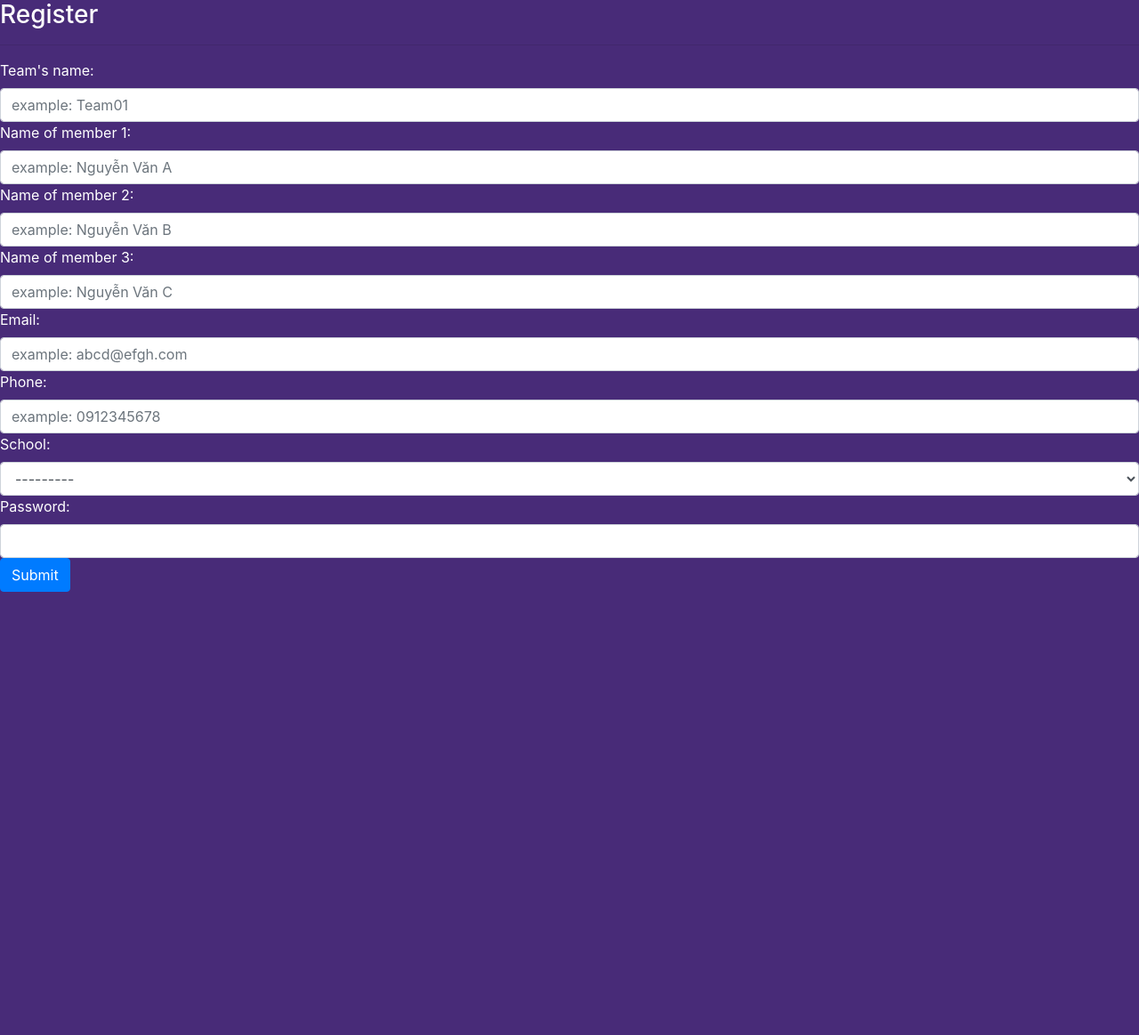
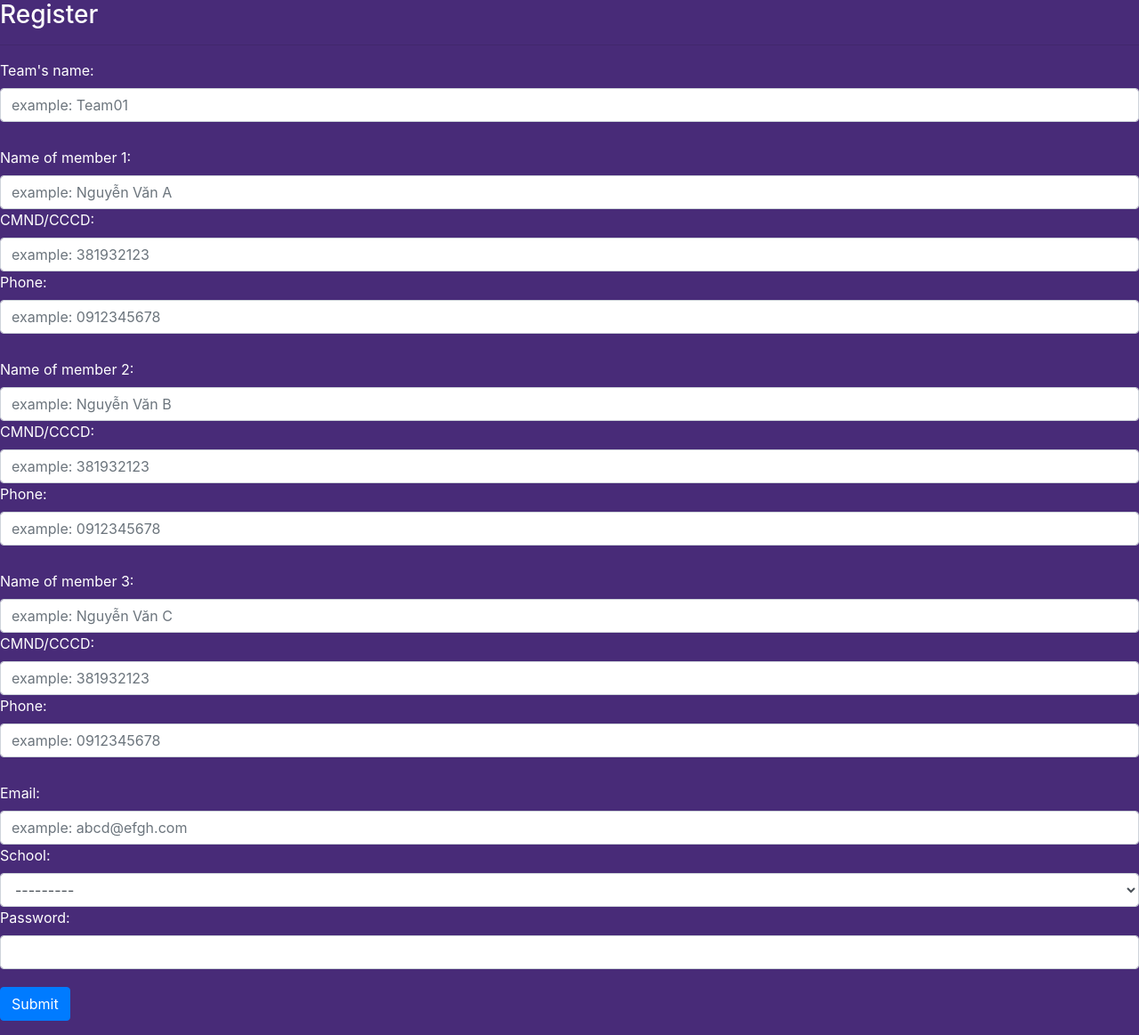
Before and after one commit to nguyendaiky/UIT-UCPC-Web, a Django app: page /register/ in a window 1280 px wide. Shown: the part 62-1225 px from the top of the page at 89% size. Before the commit the page ends 727 px from the top, so only its background shows below. Run offline with Django 3.2, Linux system fonts and the light colour scheme; data comes from the database, SQL or seed files in the repository; some libraries are stand-ins or nearby versions.

Commit message:
✔️ complete update db, fix tests, update forms,  fix html files

```diff
--- a/register/forms.py
+++ b/register/forms.py
@@ -2,27 +2,44 @@ from django import forms
 from .models import Team
 
 class teamForm(forms.ModelForm):
-    team = forms.CharField(max_length = 30, label = 'Team\'s name',widget = forms.TextInput(attrs={'class': 'form-control', 'placeholder': 'example: Team01' }))
+    team = forms.CharField(max_length = 30, label = 'Team\'s name',widget = forms.TextInput(attrs={'class': 'form-control', 'id': 'pos1', 'placeholder': 'example: Team01' }))
+
     member1 = forms.CharField(max_length = 30, label = 'Name of member 1', widget = forms.TextInput(attrs={'class': 'form-control', 'placeholder': 'example: Nguyễn Văn A' }))
+    cmnd1 = forms.CharField(max_length=12, label = 'CMND/CCCD', widget = forms.TextInput(attrs={'class': 'form-control', 'placeholder': 'example: 381932123'}))
+    phone1 = forms.CharField(max_length=11, label = 'Phone', widget = forms.TextInput(attrs={'class': 'form-control', 'id': 'pos2', 'placeholder': 'example: 0912345678'}))
+
     member2 = forms.CharField(max_length = 30, label = 'Name of member 2', widget = forms.TextInput(attrs={'class': 'form-control', 'placeholder': 'example: Nguyễn Văn B' }))
+    cmnd2 = forms.CharField(max_length=12, label = 'CMND/CCCD', widget = forms.TextInput(attrs={'class': 'form-control', 'placeholder': 'example: 381932123'}))
+    phone2 = forms.CharField(max_length=11, label = 'Phone', widget = forms.TextInput(attrs={'class': 'form-control', 'id': 'pos3', 'placeholder': 'example: 0912345678'}))
+
     member3 = forms.CharField(max_length = 30, label = 'Name of member 3', widget = forms.TextInput(attrs={'class': 'form-control', 'placeholder': 'example: Nguyễn Văn C' }))
-    email = forms.CharField(widget = forms.TextInput(attrs={'class': 'form-control', 'placeholder': 'example: abcd@efgh.com' }))
-    phone = forms.CharField(max_length = 12, label = 'Phone', widget = forms.TextInput(attrs={'class': 'form-control', 'placeholder': 'example: 0912345678' }))
+    cmnd3 = forms.CharField(max_length=12, label = 'CMND/CCCD', widget = forms.TextInput(attrs={'class': 'form-control', 'placeholder': 'example: 381932123'}))
+    phone3 = forms.CharField(max_length=11, label = 'Phone', widget = forms.TextInput(attrs={'class': 'form-control', 'id': 'pos4', 'placeholder': 'example: 0912345678'}))
+
+    email = forms.CharField(label= 'Email', widget = forms.TextInput(attrs={'class': 'form-control', 'placeholder': 'example: abcd@efgh.com' }))
     class Meta:
         model = Team
-        fields = ['team', 'member1', 'member2', 'member3', 'email', 'phone', 'school']
+        fields = ['team', 'member1', 'cmnd1', 'phone1', 'member2', 'cmnd2', 'phone2', 'member3', 'cmnd3', 'phone3', 'email', 'school']
         widgets = {"school":forms.Select(attrs={'class': 'form-control', 'placeholder': 'Enter your school\'s name' })}
-    password = forms.CharField(max_length = 20, label = 'Password', widget = forms.PasswordInput(attrs={'class': 'form-control'}))
+    password = forms.CharField(max_length = 20, label = 'Password', widget = forms.PasswordInput(attrs={'class': 'form-control', 'id': 'pos5'}))
 
 class loginForm(forms.Form):
     email = forms.CharField(widget = forms.TextInput(attrs={'class': 'form-control'}))
     password = forms.CharField(max_length = 20, label = 'Password', widget = forms.PasswordInput(attrs={'class': 'form-control'}))
 
 class editForm(forms.ModelForm):
-    member1 = forms.CharField(max_length = 30, label = 'Name of member 1', widget = forms.TextInput(attrs={'class': 'form-control'}))
-    member2 = forms.CharField(max_length = 30, label = 'Name of member 2', widget = forms.TextInput(attrs={'class': 'form-control'}))
-    member3 = forms.CharField(max_length = 30, label = 'Name of member 3', widget = forms.TextInput(attrs={'class': 'form-control'}))
+    member1 = forms.CharField(max_length = 30, label = 'Name of member 1', widget = forms.TextInput(attrs={'class': 'form-control', 'placeholder': 'example: Nguyễn Văn A' }))
+    cmnd1 = forms.CharField(max_length=12, label = 'CMND/CCCD', widget = forms.TextInput(attrs={'class': 'form-control', 'placeholder': 'example: 381932123'}))
+    phone1 = forms.CharField(max_length=11, label = 'Phone', widget = forms.TextInput(attrs={'class': 'form-control', 'id': 'pos2', 'placeholder': 'example: 0912345678'}))
+
+    member2 = forms.CharField(max_length = 30, label = 'Name of member 2', widget = forms.TextInput(attrs={'class': 'form-control', 'placeholder': 'example: Nguyễn Văn B' }))
+    cmnd2 = forms.CharField(max_length=12, label = 'CMND/CCCD', widget = forms.TextInput(attrs={'class': 'form-control', 'placeholder': 'example: 381932123'}))
+    phone2 = forms.CharField(max_length=11, label = 'Phone', widget = forms.TextInput(attrs={'class': 'form-control', 'id': 'pos3', 'placeholder': 'example: 0912345678'}))
+
+    member3 = forms.CharField(max_length = 30, label = 'Name of member 3', widget = forms.TextInput(attrs={'class': 'form-control', 'placeholder': 'example: Nguyễn Văn C' }))
+    cmnd3 = forms.CharField(max_length=12, label = 'CMND/CCCD', widget = forms.TextInput(attrs={'class': 'form-control', 'placeholder': 'example: 381932123'}))
+    phone3 = forms.CharField(max_length=11, label = 'Phone', widget = forms.TextInput(attrs={'class': 'form-control', 'id': 'pos4', 'placeholder': 'example: 0912345678'}))
     class Meta:
         model = Team
-        fields = ['member1', 'member2', 'member3', 'school']
-        widgets = {"school":forms.Select(attrs={'class': 'form-control', 'placeholder': 'Enter your school\'s name' })}
+        fields = ['member1', 'cmnd1', 'phone1', 'member2',  'cmnd2', 'phone2', 'member3', 'cmnd3', 'phone3','school']
+        widgets = {"school":forms.Select(attrs={'class': 'form-control', 'id': 'pos5', 'placeholder': 'Enter your school\'s name' })}
--- a/register/models.py
+++ b/register/models.py
@@ -8,7 +8,7 @@ TeamRegex = RegexValidator(
 NameRegex1 = RegexValidator(
     r'(\b\S*[AĂÂÁẮẤÀẰẦẢẲẨÃẴẪẠẶẬĐEÊÉẾÈỀẺỂẼỄẸỆIÍÌỈĨỊOÔƠÓỐỚÒỒỜỎỔỞÕỖỠỌỘỢUƯÚỨÙỪỦỬŨỮỤỰYÝỲỶỸỴAĂÂÁẮẤÀẰẦẢẲẨÃẴẪẠẶẬĐEÊÉẾÈỀẺỂẼỄẸỆIÍÌỈĨỊOÔƠÓỐỚÒỒỜỎỔỞÕỖỠỌỘỢUƯÚỨÙỪỦỬŨỮỤỰYÝỲỶỸỴAĂÂÁẮẤÀẰẦẢẲẨÃẴẪẠẶẬĐEÊÉẾÈỀẺỂẼỄẸỆIÍÌỈĨỊOÔƠÓỐỚÒỒỜỎỔỞÕỖỠỌỘỢUƯÚỨÙỪỦỬŨỮỤỰYÝỲỶỸỴAĂÂÁẮẤÀẰẦẢẲẨÃẴẪẠẶẬĐEÊÉẾÈỀẺỂẼỄẸỆIÍÌỈĨỊOÔƠÓỐỚÒỒỜỎỔỞÕỖỠỌỘỢUƯÚỨÙỪỦỬŨỮỤỰYÝỲỶỸỴAĂÂÁẮẤÀẰẦẢẲẨÃẴẪẠẶẬĐEÊÉẾÈỀẺỂẼỄẸỆIÍÌỈĨỊOÔƠÓỐỚÒỒỜỎỔỞÕỖỠỌỘỢUƯÚỨÙỪỦỬŨỮỤỰYÝỲỶỸỴAĂÂÁẮẤÀẰẦẢẲẨÃẴẪẠẶẬĐEÊÉẾÈỀẺỂẼỄẸỆIÍÌỈĨỊOÔƠÓỐỚÒỒỜỎỔỞÕỖỠỌỘỢUƯÚỨÙỪỦỬŨỮỤỰYÝỲỶỸỴA-Z]+\S*\b)\s.{1,}',
 )
-PhoneRegex = RegexValidator(r'^[0-9]*$')
+NumberRegex = RegexValidator(r'^[0-9]*$')
 
 NameRegex = RegexValidator(
     r'^([a-zA-ZÀÁÂÃÈÉÊÌÍÒÓÔÕÙÚĂĐĨŨƠàáâãèéêìíòóôõùúăđĩũơƯĂẠẢẤẦẨẪẬẮẰẲẴẶẸẺẼỀỀỂẾưăạảấầẩẫậắằẳẵặẹẻẽềềểếỄỆỈỊỌỎỐỒỔỖỘỚỜỞỠỢỤỦỨỪễệỉịọỏốồổỗộớờởỡợụủứừỬỮỰỲỴÝỶỸửữựỳỵỷỹ]{1,}\s{0,}){2,7}$'
@@ -26,11 +26,20 @@ class School(models.Model):
 class Team(models.Model):
     id = models.AutoField(primary_key=True)
     team = models.CharField(max_length=30, null=False, blank=False, unique=True, validators=[TeamRegex])
+
     member1 = models.CharField(max_length=30, null=False, blank=False, validators=[NameRegex])
+    cmnd1 = models.CharField(max_length=12, null=True, blank=False, validators=[NumberRegex])
+    phone1 = models.CharField(max_length=11, null=True, blank=False, validators=[NumberRegex])
+
     member2 = models.CharField(max_length=30, null=False, blank=False, validators=[NameRegex])
+    cmnd2 = models.CharField(max_length=12, null=True, blank=False, validators=[NumberRegex])
+    phone2 = models.CharField(max_length=11, null=True, blank=False, validators=[NumberRegex])
+
     member3 = models.CharField(max_length=30, null=False, blank=False, validators=[NameRegex])
+    cmnd3 = models.CharField(max_length=12, null=True, blank=False, validators=[NumberRegex])
+    phone3 = models.CharField(max_length=11, null=True, blank=False, validators=[NumberRegex])
+
     email = models.EmailField(null=False, blank=False, unique=True)
-    phone = models.CharField(max_length=11, null=False, blank=False, unique=True, validators=[PhoneRegex])
     school = models.ForeignKey(School, on_delete=models.CASCADE)
     paid = models.BooleanField(default=False)
 
--- /dev/null
+++ b/register/static/register/css/styleOfRegisterForm.css
@@ -0,0 +1,10 @@
+#pos1,
+#pos2,
+#pos3,
+#pos4 {
+    margin-bottom: 28px;
+}
+
+#pos5 {
+    margin-bottom: 20px;
+}
--- a/register/templates/register/main.html
+++ b/register/templates/register/main.html
@@ -12,6 +12,7 @@
 	<!-- <link rel="stylesheet" type="text/css" href="{% static 'css/main.css' %}"> -->
 
 	<link rel="stylesheet" type="text/css" href="{% static 'register/css/home.css' %}">
+	<link rel="stylesheet" type="text/css" href="{% static 'register/css/styleOfRegisterForm.css' %}">
 
 	<link rel="stylesheet" type="text/css" href="{% static 'register/css/main.css' %}">
 	<script src="https://kit.fontawesome.com/562a256c19.js" crossorigin="anonymous"></script>
--- a/register/views.py
+++ b/register/views.py
@@ -66,7 +66,7 @@ def profile(request):
 class edit(View):
     def get(self, request):
         emp = Team.objects.get(email=request.user.username)
-        ef = editForm(initial={'member1':emp.member1,'member2':emp.member2,'member3':emp.member3,'school':emp.school})
+        ef = editForm(initial={'member1':emp.member1, 'cmnd1': emp.cmnd1, 'phone1': emp.phone1, 'member2':emp.member2, 'cmnd2': emp.cmnd2, 'phone2': emp.phone2,'member3':emp.member3, 'cmnd3': emp.cmnd3, 'phone3': emp.phone3,'school':emp.school})
         return render(request, 'login/edit.html', {'ef':ef})
     def post(self, request):
         if request.method == 'POST':
@@ -76,6 +76,12 @@ class edit(View):
                 emp.member1 = ef.cleaned_data.get('member1')
                 emp.member2 = ef.cleaned_data.get('member2')
                 emp.member3 = ef.cleaned_data.get('member3')
+                emp.cmnd1 = ef.cleaned_data.get('cmnd1')
+                emp.cmnd2 = ef.cleaned_data.get('cmnd2')
+                emp.cmnd3 = ef.cleaned_data.get('cmnd3')
+                emp.phone1 = ef.cleaned_data.get('phone1')
+                emp.phone2 = ef.cleaned_data.get('phone2')
+                emp.phone3 = ef.cleaned_data.get('phone3')
                 emp.school = ef.cleaned_data.get('school')
                 emp.save()
                 messages.success(request, '✔️ Update success! ')
```
Also changed, not shown: register/templates/login/profile.html (+24 -3 lines), register/tests/testBasicAttack.py (+18 -8 lines), register/tests/testInputValidation.py (+63 -28 lines), db.sqlite3, register/migrations/0005_auto_20210427_0121.py (added).
